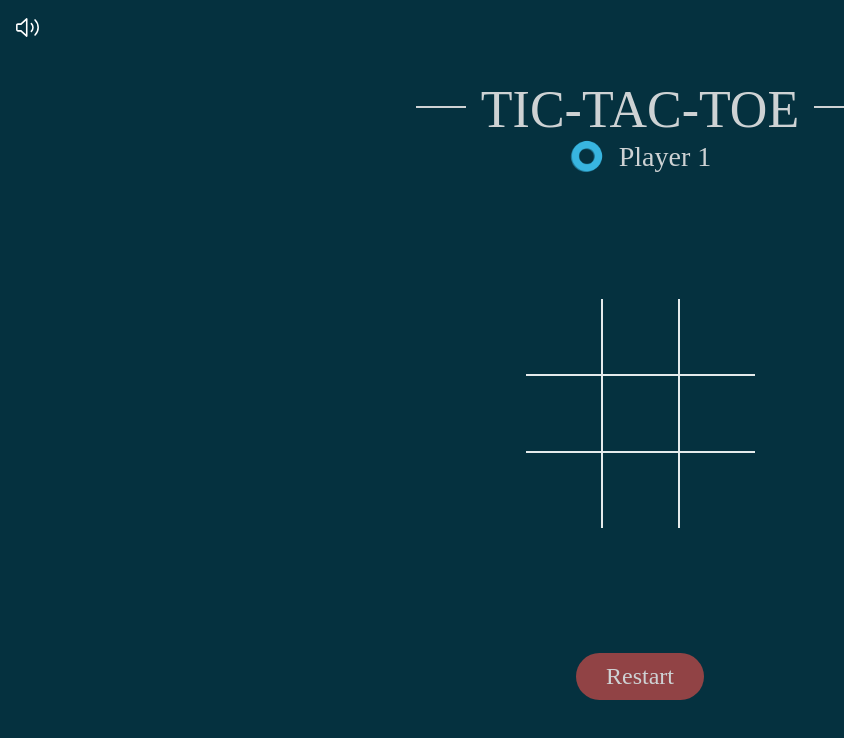
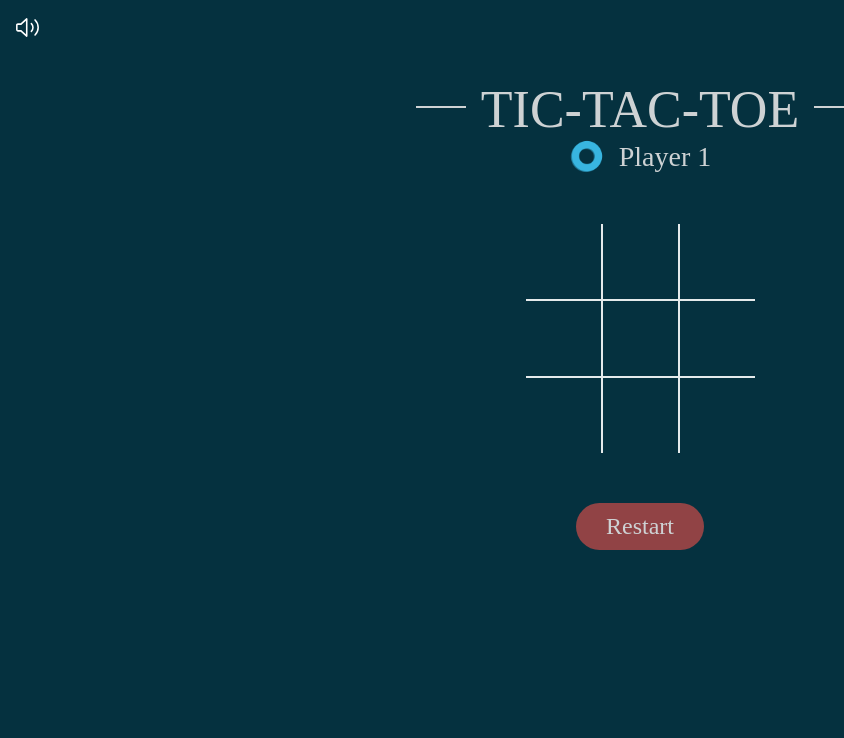
Before and after one commit to biancashiromoto/react-tic-tac-toe, a React (Vite) app: page / in a window 1280 px wide. Shown: the top 738 px of the page, without its empty margins (0-844 px from the left). Built offline with nearby package versions, Linux system fonts and the light colour scheme; a web font is replaced by a local one.

Commit message:
style: Remove padding

```diff
--- a/src/components/Board/Board.css
+++ b/src/components/Board/Board.css
@@ -5,6 +5,5 @@
   display: grid;
   grid-template-columns: repeat(3, auto);
   margin: auto;
-  padding: 75px;
   width: min-content;
 }
```
